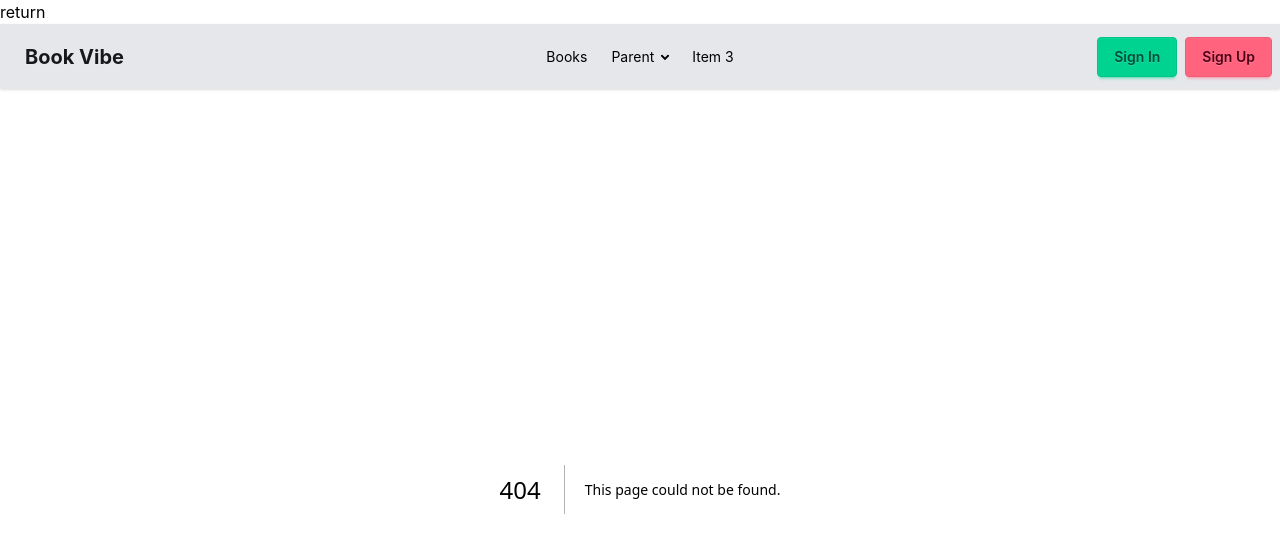
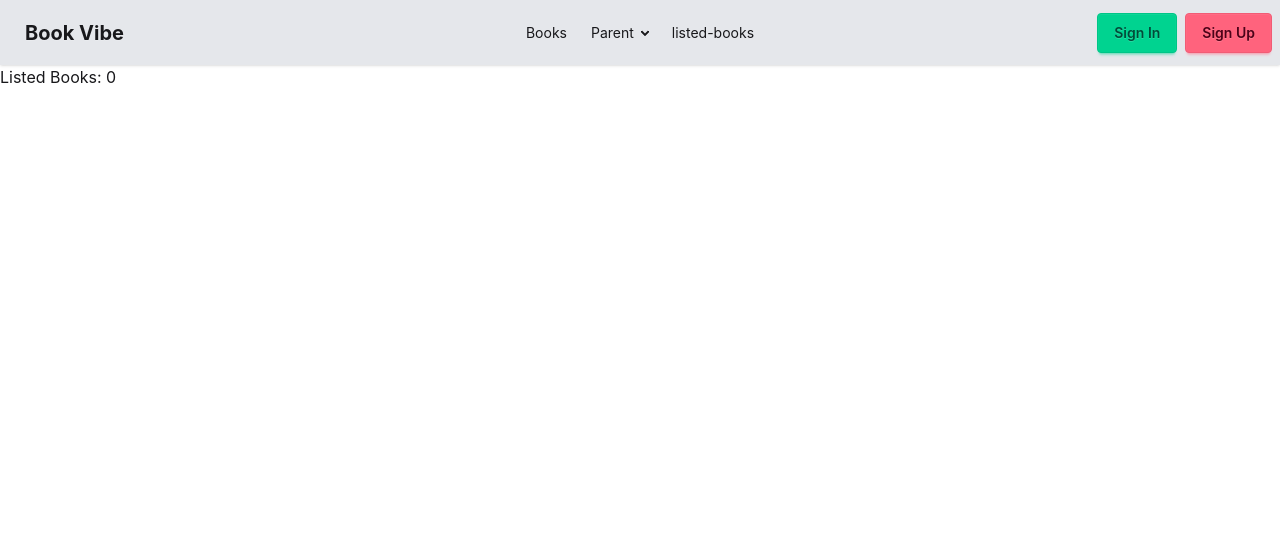
Before and after one commit to talukder123/book-vibe-with-nextjs, a Next.js app: page /listed-books in a window 1280 px wide. Before the commit this address had no page. Shown: the top 552 px of the page. Built offline with nearby package versions, Linux system fonts and the light colour scheme.

Commit message:
context-api has implemented and worked successfully

```diff
--- /dev/null
+++ b/src/Components/Bookdetail/ReadButton.tsx
@@ -0,0 +1,20 @@
+'use client';
+import React, { useContext } from 'react';
+import { IBook } from '../types/book.type';
+import { BooksContext } from '@/context/BookContext';
+
+
+const ReadButton = ({book} : {book : IBook}) => {
+
+ const { readBooks, setReadBooks } = useContext(BooksContext);
+
+    const handleReadButton = () => {
+        setReadBooks([...readBooks, book])
+    }
+
+    return (
+        <button className="btn btn-primary" onClick={() => handleReadButton()}> READ </button>
+    );
+};
+
+export default ReadButton;
--- /dev/null
+++ b/src/Components/Bookdetail/WishList.tsx
@@ -0,0 +1,21 @@
+'use client';
+import React, { useContext } from 'react';
+import { IBook } from '../types/book.type';
+import { BooksContext } from '@/context/BookContext';
+
+
+const WishListButton = ({book} : {book : IBook}) => {
+
+ const { wishlist, setWishlist } = useContext(BooksContext);
+
+    const handleAddToWishButton = () => {
+        setWishlist([...wishlist, book])
+        console.log("wii");
+    }
+
+    return (
+        <button className="btn btn-primary" onClick={() => handleAddToWishButton()}> READ </button>
+    );
+};
+
+export default WishListButton;
--- a/src/Components/Shared/Navbar.tsx
+++ b/src/Components/Shared/Navbar.tsx
@@ -38,7 +38,7 @@ const Navbar = () => {
                   </ul>
                 </details>
               </li>
-              <li><a>Item 3</a></li>
+              <li><Link href="/listed-books">listed-books</Link></li>
             </ul>
           </div>
           <div className="navbar-end gap-2">
--- a/src/app/books/[id]/page.tsx
+++ b/src/app/books/[id]/page.tsx
@@ -1,6 +1,8 @@
 import { IBook } from '@/Components/types/book.type';
 import Image from 'next/image';
 import React from 'react';
+import ReadButton from '@/Components/Bookdetail/ReadButton';
+import WishListButton from '@/Components/Bookdetail/WishList';
 
 interface IbookDetailParamsProps {
     params: Promise<{
@@ -96,12 +98,8 @@ const bookDetailPage = async ({ params }: IbookDetailParamsProps) => {
 
                     {/* Action */}
                     <div className="card-actions justify-end mt-4">
-                        <button className="btn btn-primary">
-                            READ
-                        </button>
-                        <button className="btn btn-primary">
-                            Wishlist
-                        </button>
+                        <ReadButton book={book}></ReadButton>
+                        <WishListButton book={book}></WishListButton>
                     </div>
 
                 </div>
--- /dev/null
+++ b/src/app/listed-books/page.tsx
@@ -0,0 +1,16 @@
+'use client';
+import { BooksContext } from '@/context/BookContext';
+import React, { useContext } from 'react';
+
+const listBookPage = () => {
+
+    const {readBooks, setWishlist} = useContext(BooksContext)
+
+    return (
+        <div>
+            Listed Books: {readBooks.length}
+        </div>
+    );
+};
+
+export default listBookPage;
--- a/src/context/BookContext.tsx
+++ b/src/context/BookContext.tsx
@@ -1,6 +1,8 @@
+'use client';
+
 import React, { createContext, ReactNode, useState } from 'react';
 
-const BooksContext = createContext({})
+export const BooksContext = createContext({})
 
 export const BookProvider = ({children}: {children : ReactNode}) => {
     const [readBooks, setReadBooks] = useState([]);
@@ -13,11 +15,10 @@ export const BookProvider = ({children}: {children : ReactNode}) => {
         setWishlist
     }
 
-    return (
-        <div>
-            return <BooksContext.Provider value={sharedData}>{children}</BooksContext.Provider>
-
-        </div>
+       return (
+        <BooksContext.Provider value={sharedData}>
+            {children}
+        </BooksContext.Provider>
     );
 };
 
```
